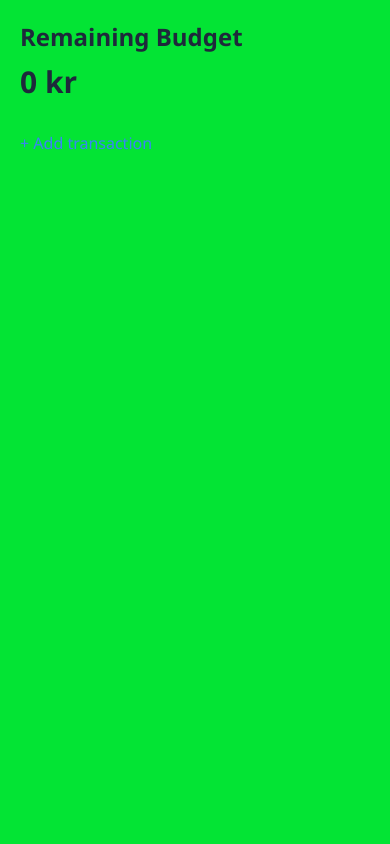
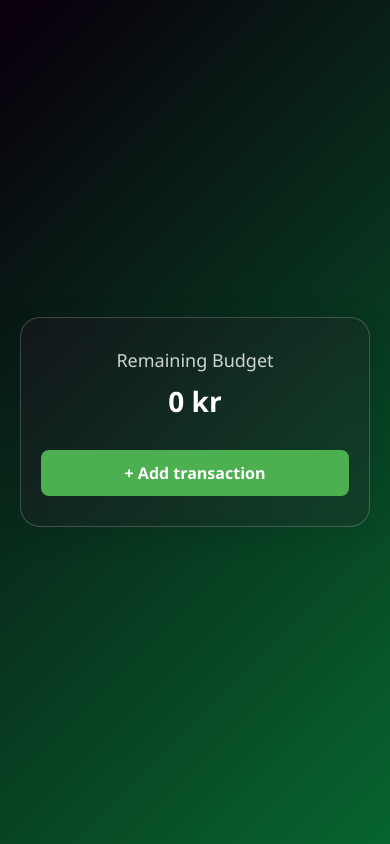
Before and after one commit to tmuk26-group-1/budget-tool, a Flask app: page /dashboard in a window 390 px wide. Run offline with Flask 3, Linux system fonts and the light colour scheme; the visitor is signed in with stand-in values (Sample User, id 1); data that the repository does not hold is empty.

Commit message:
find det wrong and changed it

```diff
--- a/static/css/base.css
+++ b/static/css/base.css
@@ -1,5 +1,5 @@
 :root {
-    --bg-color: #03e434;
+    --bg-color: #ffffff;
     --card-bg: #ffffff;
     --text-primary: #1e293b;
     --text-secondary: #64748b;
--- a/static/css/pages/dashboard.css
+++ b/static/css/pages/dashboard.css
@@ -1,237 +1,83 @@
 /* Dashboard sidans specifika stilar */
-
 body {
-    background-color: var(--bg-color);
-    display: block;
+    background: linear-gradient(-45deg, #05d254, #09000c, #110120);
+    background-size: 400% 400%;
+    animation: gradientBG 15s ease infinite;
+    display: flex;
+    justify-content: center;
+    align-items: center;
     min-height: 100vh;
+    margin: 0;
 }
 
+/* Centrerar allt precis som på login-sidan */
 .dashboard-container {
-    max-width: 1400px;
-    margin: 0 auto;
+    min-height: 100vh;
+    width: 100%;
+    display: flex;
+    flex-direction: column;
+    justify-content: center;
+    align-items: center;
     padding: 20px;
 }
 
-/* HEADER */
-.dashboard-header {
-    background-color: var(--card-bg);
-    padding: 20px;
-    border-radius: 12px;
-    margin-bottom: 30px;
-    box-shadow: 0 1px 3px rgba(0, 0, 0, 0.1);
-    display: flex;
-    justify-content: space-between;
-    align-items: center;
+/* Samma glas-effekt och styling som .login-box */
+.dashboard-box {
+    background: rgba(95, 8, 78, 0.1);
+    border: 1px solid rgba(255, 255, 255, 0.2);
+    backdrop-filter: blur(10px);
+    border-radius: 20px;
+    padding: 40px;
+    width: 100%;
+    max-width: 380px; /* Samma maxbredd som login */
+    text-align: center;
+    box-shadow: 0 4px 30px rgba(0, 0, 0, 0.1);
+    animation: slideIn 0.5s ease;
 }
 
-.dashboard-header h1 {
-    margin: 0;
-    font-size: 28px;
+/* Styling för texten i boxen */
+.budget-hero h2 {
+    margin-top: 0;
+    margin-bottom: 10px;
+    font-size: 18px;
+    color: rgba(255, 255, 255, 0.8); /* Lite dämpad vit, likt labels på login */
+    font-weight: normal;
 }
 
-.dashboard-header .user-info {
-    font-size: 14px;
-    color: var(--text-secondary);
+.budget-hero .budget-amount {
+    margin-top: 0;
+    margin-bottom: 30px;
+    font-size: 36px;
+    color: #ffffff;
 }
 
-/*  GRID LAYOUT  */
-.dashboard-grid {
-    display: grid;
-    grid-template-columns: repeat(auto-fit, minmax(300px, 1fr));
-    gap: 20px;
-    margin-bottom: 30px;
+/* Gör att knappen ser ut som login-knappen */
+.btn-income {
+    display: block;
+    background-color: #4CAF50;
+    color: white;
+    width: 100%;
+    padding: 12px 0;
+    border-radius: 8px; /* Justera om din inloggningsknapp har runda hörn via base.css */
+    text-decoration: none;
+    font-size: 16px;
+    font-weight: bold;
+    border: none;
+    transition: background-color 0.3s ease;
+    box-sizing: border-box;
 }
 
-.dashboard-card {
-    background-color: var(--card-bg);
-    border-radius: 12px;
-    padding: 20px;
-    box-shadow: 0 1px 3px rgba(0, 0, 0, 0.1);
-    transition: transform 0.2s ease, box-shadow 0.2s ease;
+.btn-income:hover {
+    background-color: #45a049;
 }
 
-.dashboard-card:hover {
-    transform: translateY(-2px);
-    box-shadow: 0 4px 8px rgba(0, 0, 0, 0.15);
-}
-
-.dashboard-card h2 {
-    margin-top: 0;
-    margin-bottom: 15px;
-    font-size: 18px;
-}
-
-.dashboard-card .stat-value {
-    font-size: 32px;
-    font-weight: 700;
-    color: var(--accent-blue);
-    margin-bottom: 10px;
-}
-
-.dashboard-card .stat-label {
-    font-size: 14px;
-    color: var(--text-secondary);
-}
-
-/*  SIDEBAR  */
-.dashboard-sidebar {
-    background-color: var(--card-bg);
-    border-radius: 12px;
-    padding: 20px;
-    box-shadow: 0 1px 3px rgba(0, 0, 0, 0.1);
-    position: sticky;
-    top: 20px;
-}
-
-.dashboard-sidebar h3 {
-    margin-top: 0;
-    margin-bottom: 15px;
-    font-size: 18px;
-}
-
-.sidebar-menu {
-    list-style: none;
-    padding: 0;
-    margin: 0;
-}
-
-.sidebar-menu li {
-    margin-bottom: 10px;
-}
-
-.sidebar-menu a {
-    display: block;
-    padding: 10px;
-    border-radius: 6px;
-    color: var(--text-primary);
-    transition: all 0.2s ease;
-}
-
-.sidebar-menu a:hover {
-    background-color: var(--bg-color);
-    color: var(--accent-blue);
-}
-
-.sidebar-menu a.active {
-    background-color: var(--accent-blue);
-    color: white;
-}
-
-/*  CHARTS & STATISTICS  */
-.chart-container {
-    background-color: var(--card-bg);
-    border-radius: 12px;
-    padding: 20px;
-    box-shadow: 0 1px 3px rgba(0, 0, 0, 0.1);
-    margin-bottom: 20px;
-}
-
-.chart-container h2 {
-    margin-top: 0;
-    margin-bottom: 20px;
-}
-
-.statistics {
-    display: grid;
-    grid-template-columns: repeat(auto-fit, minmax(250px, 1fr));
-    gap: 20px;
-    margin-bottom: 30px;
-}
-
-.stat-box {
-    background: linear-gradient(135deg, var(--accent-blue), var(--accent-blue-hover));
-    color: white;
-    padding: 20px;
-    border-radius: 12px;
-    text-align: center;
-}
-
-.stat-box.success {
-    background: linear-gradient(135deg, var(--success-green), var(--success-green-hover));
-}
-
-.stat-box.danger {
-    background: linear-gradient(135deg, var(--danger-red), var(--danger-red-hover));
-}
-
-.stat-box .value {
-    font-size: 28px;
-    font-weight: 700;
-    margin-bottom: 10px;
-}
-
-.stat-box .label {
-    font-size: 14px;
-    opacity: 0.9;
-}
-
-/*  TABLE  */
-.table-container {
-    background-color: var(--card-bg);
-    border-radius: 12px;
-    padding: 20px;
-    box-shadow: 0 1px 3px rgba(0, 0, 0, 0.1);
-    overflow-x: auto;
-}
-
-table {
-    width: 100%;
-    border-collapse: collapse;
-}
-
-table thead {
-    background-color: var(--bg-color);
-    border-bottom: 2px solid var(--border-color);
-}
-
-table th {
-    padding: 12px;
-    text-align: left;
-    font-weight: 600;
-    color: var(--text-primary);
-}
-
-table td {
-    padding: 12px;
-    border-bottom: 1px solid var(--border-color);
-}
-
-table tbody tr:hover {
-    background-color: var(--bg-color);
-}
-
-/*  RESPONSIVE  */
-@media (max-width: 1024px) {
-    .dashboard-grid {
-        grid-template-columns: repeat(auto-fit, minmax(250px, 1fr));
+/* Responsivitet för små skärmar */
+@media (max-width: 480px) {
+    .dashboard-box {
+        padding: 30px 20px;
     }
 
-    .dashboard-sidebar {
-        position: static;
+    .budget-hero .budget-amount {
+        font-size: 28px;
     }
 }
-
-@media (max-width: 768px) {
-    .dashboard-header {
-        flex-direction: column;
-        align-items: flex-start;
-        gap: 10px;
-    }
-
-    .dashboard-grid {
-        grid-template-columns: 1fr;
-    }
-
-    .statistics {
-        grid-template-columns: 1fr;
-    }
-
-    table {
-        font-size: 12px;
-    }
-
-    table th,
-    table td {
-        padding: 8px;
-    }
-}
--- a/templates/dashboard.html
+++ b/templates/dashboard.html
@@ -7,6 +7,7 @@
 {% block content %}
 
 <div class="dashboard-container">
+    <div class="dashboard-box">
         <header class="budget-hero">
             <h2>Remaining Budget</h2>
             <h1 class="budget-amount">{{ balance }} kr</h1>
@@ -16,5 +17,6 @@
             <a href="{{ url_for('add_transaction')}}" class="btn btn-income">+ Add transaction</a>
         </div>
     </div>
+</div>
 
 {% endblock %}
```
Lines whose indentation alone changed are shown as unchanged.
